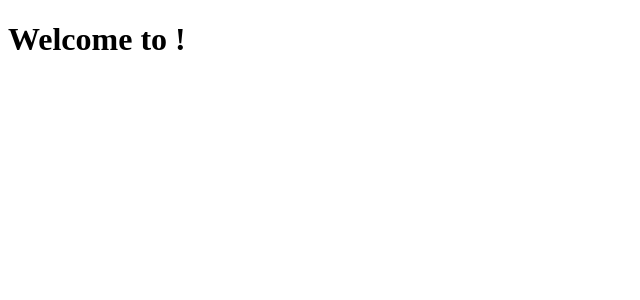
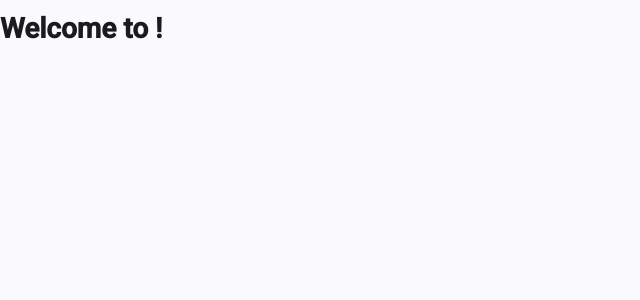
Before and after one commit to dil-lehoczky/poc-filtered-select, an Angular app: page / in a window 1280 px wide. Shown: the top 300 px of the page, without its empty margins (0-640 px from the left). Built offline with nearby package versions, Linux system fonts and the light colour scheme.

Commit message:
add material

```diff
--- a/angular.json
+++ b/angular.json
@@ -55,6 +55,7 @@
               }
             ],
             "styles": [
+              "src/custom-theme.scss",
               "src/styles.css"
             ]
           },
--- a/package.json
+++ b/package.json
@@ -21,10 +21,12 @@
   },
   "private": true,
   "dependencies": {
+    "@angular/cdk": "20.2.14",
     "@angular/common": "^20.3.0",
     "@angular/compiler": "^20.3.0",
     "@angular/core": "^20.3.0",
     "@angular/forms": "^20.3.0",
+    "@angular/material": "20.2.14",
     "@angular/platform-browser": "^20.3.0",
     "@angular/router": "^20.3.0",
     "rxjs": "~7.8.0",
--- /dev/null
+++ b/src/custom-theme.scss
@@ -0,0 +1,35 @@
+
+// Include theming for Angular Material with `mat.theme()`.
+// This Sass mixin will define CSS variables that are used for styling Angular Material
+// components according to the Material 3 design spec.
+// Learn more about theming and how to use it for your application's
+// custom components at https://material.angular.dev/guide/theming
+@use '@angular/material' as mat;
+
+html {
+  @include mat.theme((
+    color: (
+      primary: mat.$azure-palette,
+      tertiary: mat.$blue-palette,
+    ),
+    typography: Roboto,
+    density: 0,
+  ));
+}
+
+body {
+  // Default the application to a light color theme. This can be changed to
+  // `dark` to enable the dark color theme, or to `light dark` to defer to the
+  // user's system settings.
+  color-scheme: light;
+
+  // Set a default background, font and text colors for the application using
+  // Angular Material's system-level CSS variables. Learn more about these
+  // variables at https://material.angular.dev/guide/system-variables
+  background-color: var(--mat-sys-surface);
+  color: var(--mat-sys-on-surface);
+  font: var(--mat-sys-body-medium);
+
+  // Reset the user agent margin.
+  margin: 0;
+}
--- a/src/index.html
+++ b/src/index.html
@@ -6,6 +6,8 @@
   <base href="/">
   <meta name="viewport" content="width=device-width, initial-scale=1">
   <link rel="icon" type="image/x-icon" href="favicon.ico">
+  <link href="https://fonts.googleapis.com/css2?family=Roboto:wght@300;400;500&display=swap" rel="stylesheet">
+  <link href="https://fonts.googleapis.com/icon?family=Material+Icons" rel="stylesheet">
 </head>
 <body>
   <app-root></app-root>
--- a/src/styles.css
+++ b/src/styles.css
@@ -1 +1,11 @@
 /* You can add global styles to this file, and also import other style files */
+
+html,
+body {
+  height: 100%;
+}
+
+body {
+  margin: 0;
+  font-family: Roboto, 'Helvetica Neue', sans-serif;
+}
```
Also changed, not shown: 1 other file (tests, documents, lock files or other folders).
